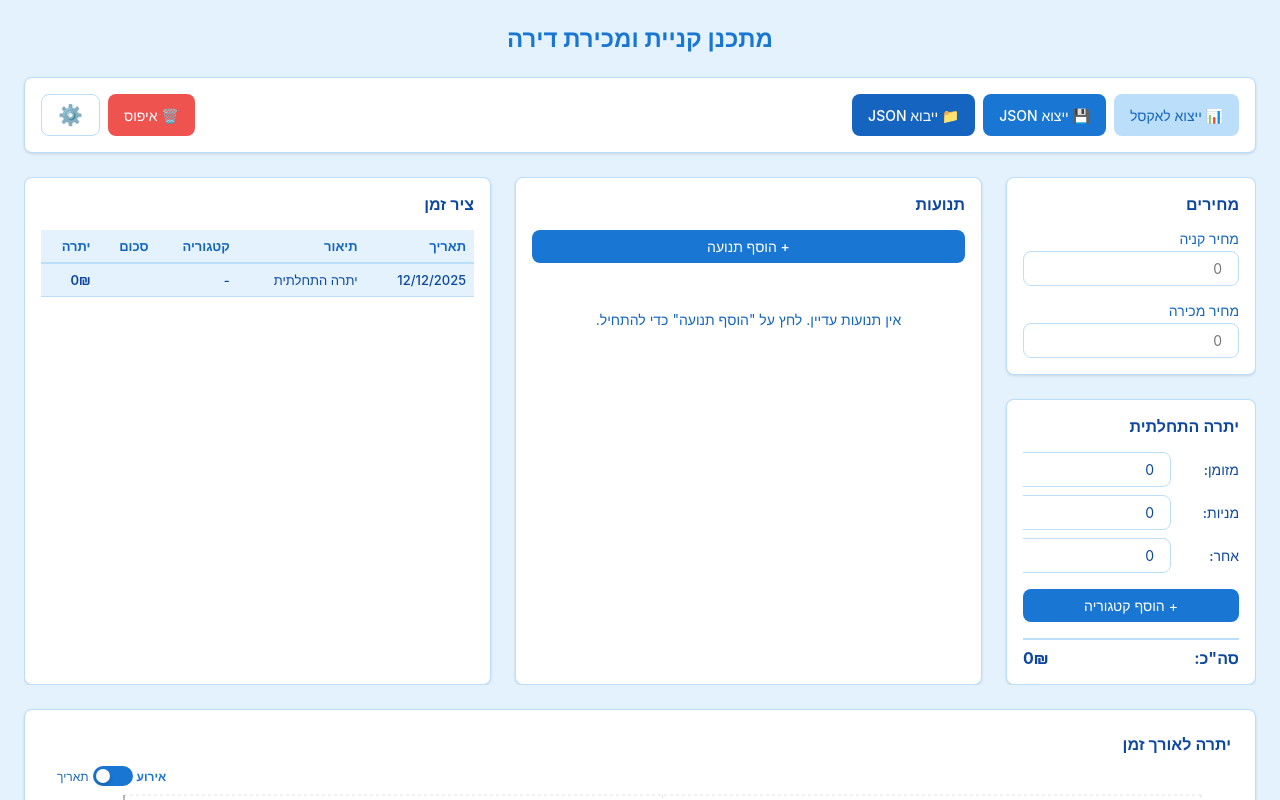
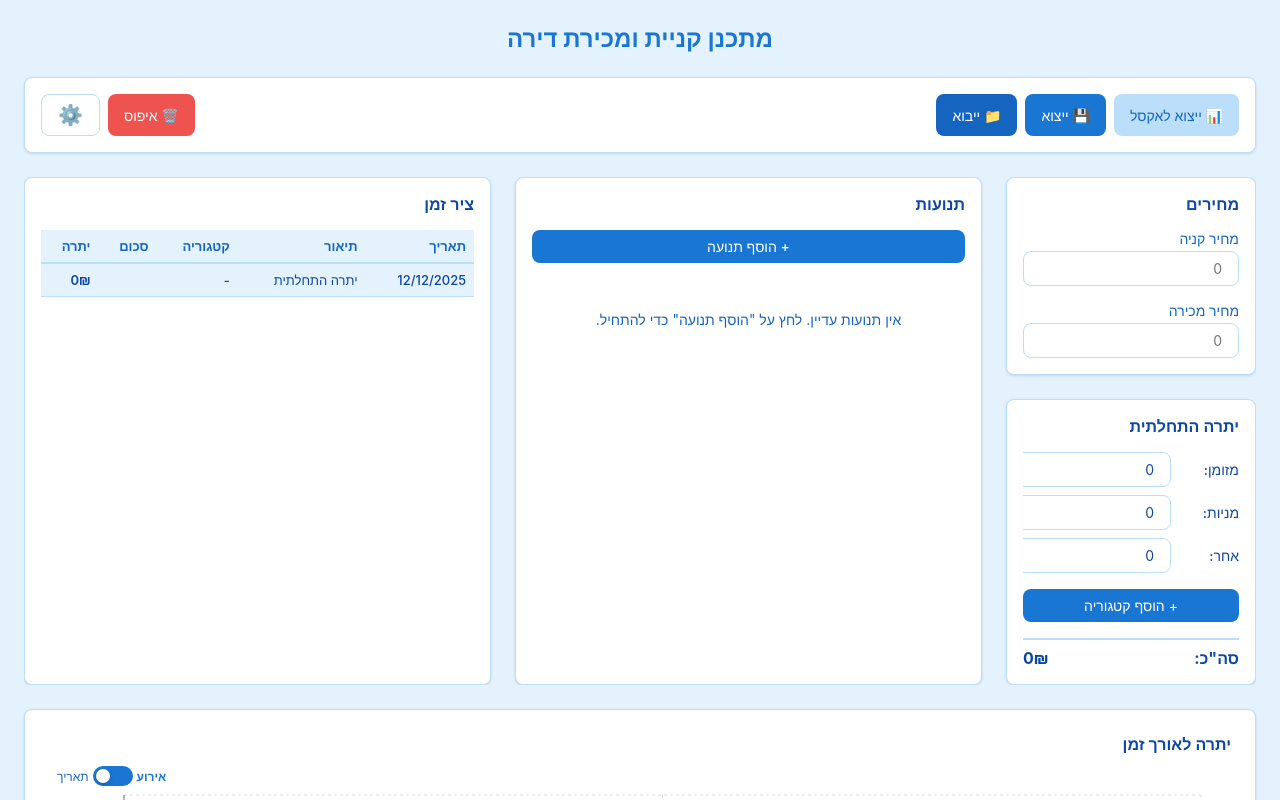
Before and after one commit to nlevy/apartment-planner, a React (Vite) app: page / in a window 1280 px wide. Shown: the top 800 px of the page. Built offline with nearby package versions, Linux system fonts and the light colour scheme.

Commit message:
rename buttons

```diff
--- a/src/i18n/translations/en.ts
+++ b/src/i18n/translations/en.ts
@@ -86,8 +86,8 @@ export const en: Translations = {
   },
   toolbar: {
     exportExcel: 'Export to Excel',
-    exportJSON: 'Export JSON',
-    importJSON: 'Import JSON',
+    exportJSON: 'Save',
+    importJSON: 'Load',
     reset: 'Reset',
     theme: 'Theme',
     language: 'Language',
--- a/src/i18n/translations/he.ts
+++ b/src/i18n/translations/he.ts
@@ -86,8 +86,8 @@ export const he: Translations = {
   },
   toolbar: {
     exportExcel: 'ייצוא לאקסל',
-    exportJSON: 'ייצוא JSON',
-    importJSON: 'ייבוא JSON',
+    exportJSON: 'ייצוא',
+    importJSON: 'ייבוא',
     reset: 'איפוס',
     theme: 'ערכת נושא',
     language: 'שפה',
```
